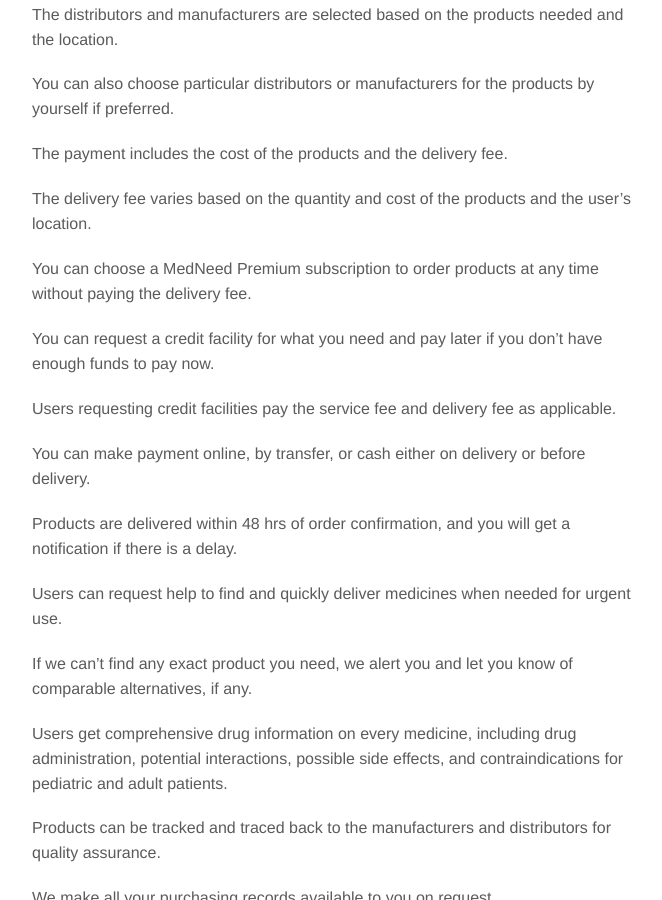
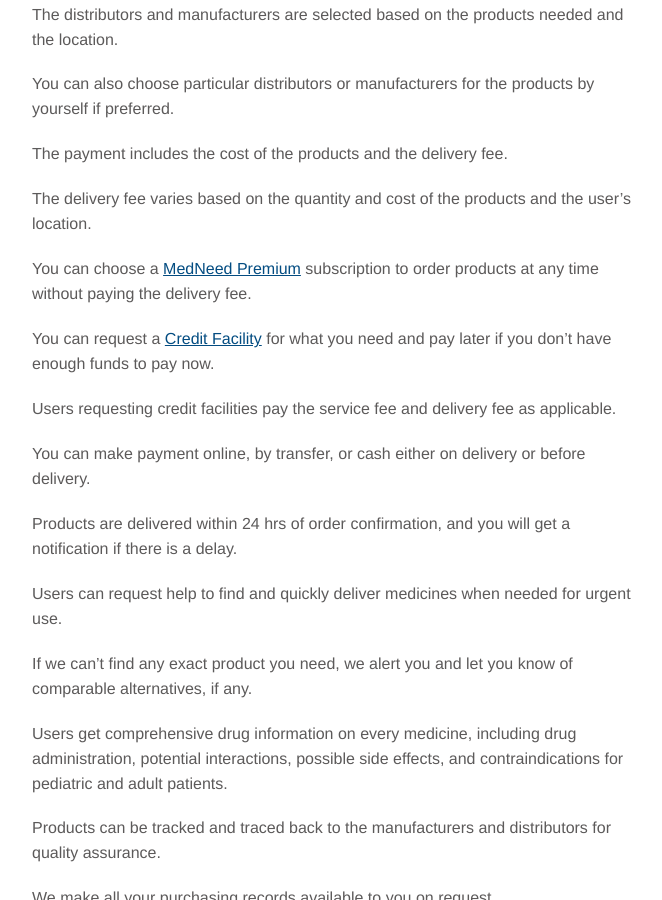
Before and after one commit to Iraneus/betamedneed, a Jekyll site: the page built from order.md, in a window 1280 px wide and 900 px high, scrolled down 1781 px. Shown: the whole window, without its empty margins (143-805 px from the left). Built offline with Jekyll 4.4.1, drawn with Linux system fonts in a browser that asks for light colours; some of the changed text lies outside the part shown.

```diff
--- a/order.md
+++ b/order.md
@@ -14,7 +14,7 @@
 
 We then send the prices of the products to you for confirmation.
 
-We also send the time of delivery which is usually within 48 hrs.
+We also send the time of delivery which is usually within 24 hrs.
 
 Once you confirm the products and the prices, we then deliver the products to your location.
 
@@ -56,15 +56,15 @@
 
 The delivery fee varies based on the quantity and cost of the products and the user’s location.
 
-You can choose a MedNeed Premium subscription to order products at any time without paying the delivery fee.
+You can choose a <a href="/premium">MedNeed Premium</a> subscription to order products at any time without paying the delivery fee.
 
-You can request a credit facility for what you need and pay later if you don’t have enough funds to pay now.
+You can request a <a href="/credit">Credit Facility</a> for what you need and pay later if you don’t have enough funds to pay now.
 
 Users requesting credit facilities pay the service fee and delivery fee as applicable.
 
 You can make payment online, by transfer, or cash either on delivery or before delivery.
 
-Products are delivered within 48 hrs of order confirmation, and you will get a notification if there is a delay.
+Products are delivered within 24 hrs of order confirmation, and you will get a notification if there is a delay.
 
 Users can request help to find and quickly deliver medicines when needed for urgent use.
 
```
Also changed, not shown: other parts of order.md (+1 -1 lines), credit.md (+1 -1 lines), premium.md (+2 -2 lines), README.md.
